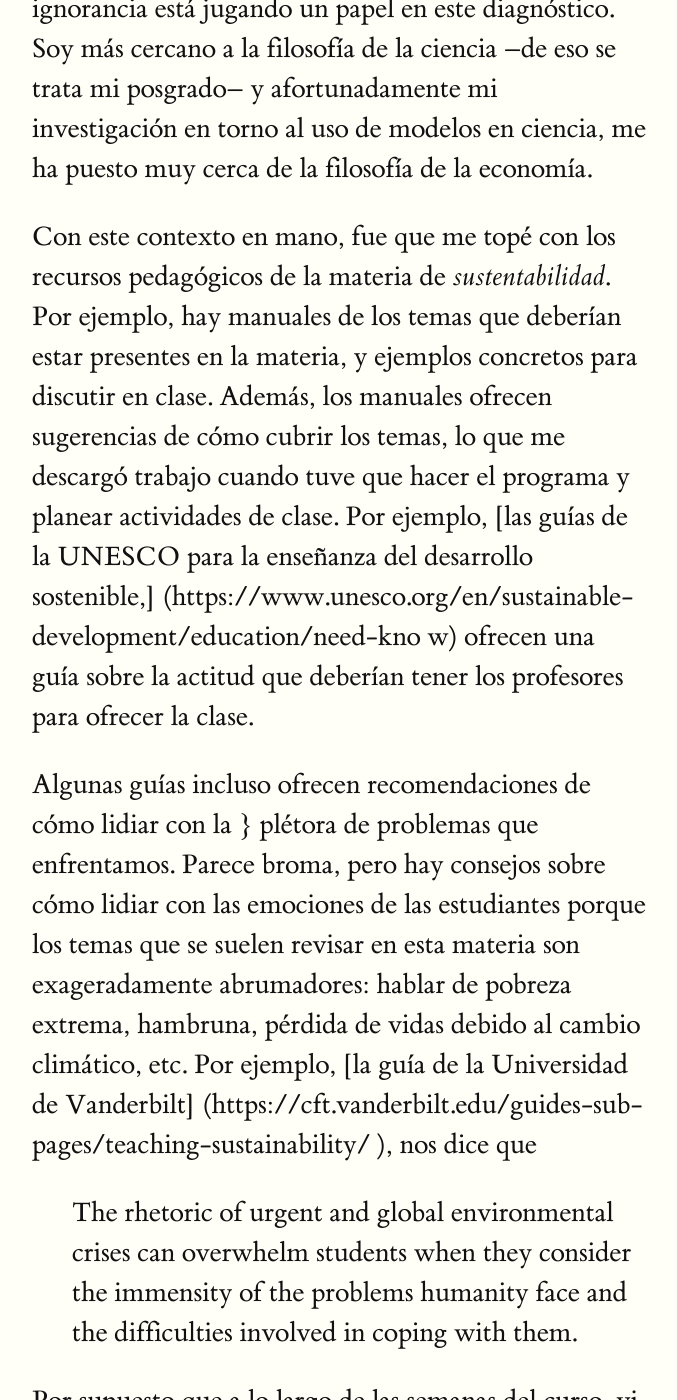
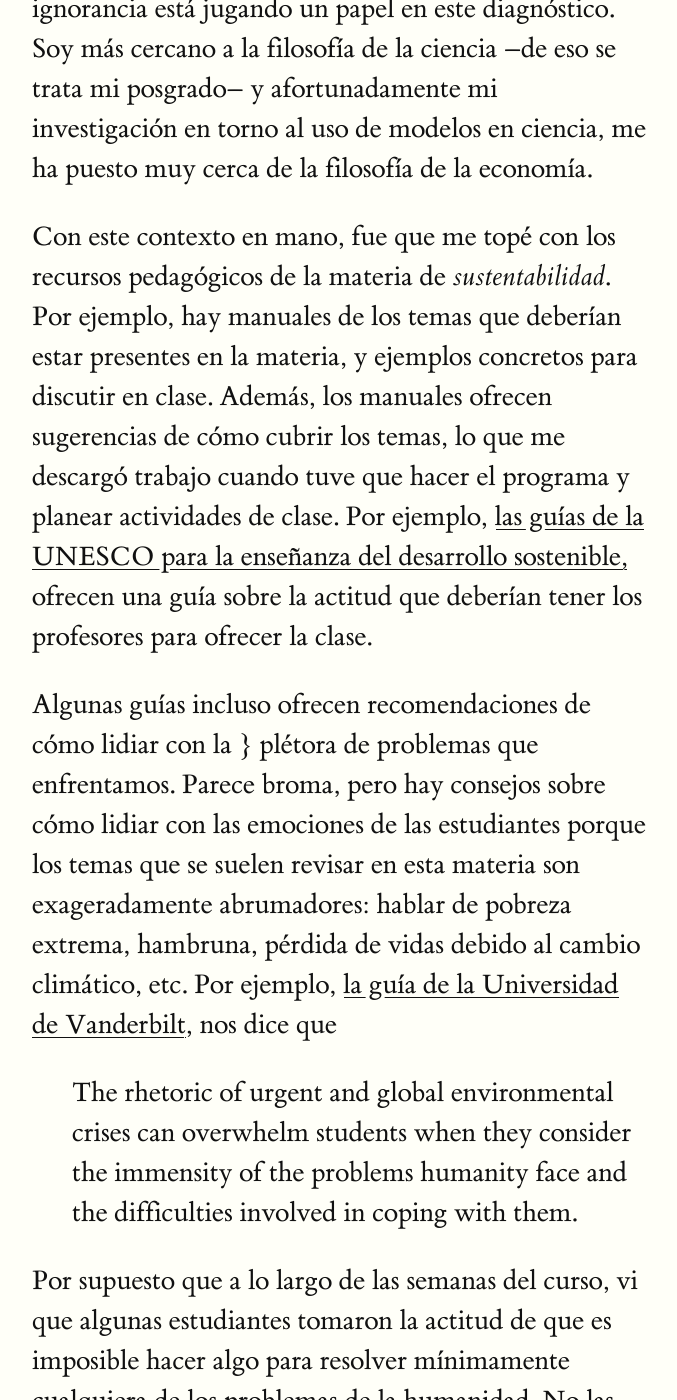
Before and after one commit to Oiuhukt/failosophy, a Jekyll site: the page built from _posts/2025-03-17-logro.md, in a window 1280 px wide and 1400 px high, scrolled down 2929 px. Shown: the whole window, without its empty margins (128-805 px from the left). Built offline with Jekyll 4.4.1, drawn with Linux system fonts in a browser that asks for light colours; some of the changed lines change nothing that is shown; some of the changed text lies outside the part shown.

Commit message:
Nuevo post

```diff
--- a/_posts/2025-03-17-logro.md
+++ b/_posts/2025-03-17-logro.md
@@ -69,9 +69,7 @@ ejemplos concretos para discutir en clase. Además, los manuales
 ofrecen sugerencias de cómo cubrir los temas, lo que me descargó
 trabajo cuando tuve que hacer el programa y planear actividades de
 clase. Por ejemplo, [las guías de la UNESCO para la enseñanza del
-desarrollo sostenible,]
-(https://www.unesco.org/en/sustainable-development/education/need-kno
-w) ofrecen una guía sobre la actitud que deberían tener los
+desarrollo sostenible,](https://www.unesco.org/en/sustainable-development/education/need-know) ofrecen una guía sobre la actitud que deberían tener los
 profesores para ofrecer la clase.
 
 Algunas guías incluso ofrecen recomendaciones de cómo lidiar con la }
@@ -80,9 +78,7 @@ consejos sobre cómo lidiar con las emociones de las estudiantes
 porque los temas que se suelen revisar en esta materia son
 exageradamente abrumadores: hablar de pobreza extrema, hambruna,
 pérdida de vidas debido al cambio climático, etc. Por ejemplo, [la
-guía de la Universidad de Vanderbilt]
-(https://cft.vanderbilt.edu/guides-sub-pages/teaching-sustainability/
-), nos dice que
+guía de la Universidad de Vanderbilt](https://cft.vanderbilt.edu/guides-sub-pages/teaching-sustainability/), nos dice que
 
   > The rhetoric of urgent and global environmental crises can
   > overwhelm students when they consider the immensity of the
@@ -191,9 +187,7 @@ puramente ambientales, y transitar a los temas de desigualdad social.
 
 Fue en esta parte del curso en la que usé de pretexto los temas de
 la clase para leer algunos libros y artículos que tenía casi al
-final de mi lista de espera. Revisé la [guía de Willie Lynch]
-(https://www.gatheringofchrist.org/wp-content/uploads/2013/10/WillieL
-ynchLetter.pdf) --una de las cosas más asquerosas que he leído en mi
+final de mi lista de espera. Revisé la [guía de Willie Lynch](https://www.gatheringofchrist.org/wp-content/uploads/2013/10/WillieLynchLetter.pdf) --una de las cosas más asquerosas que he leído en mi
 vida. Me di el pretexto para leer la introducción y el primer
 capítulo de _What We Owe to Each Other_ (2000) de Scanlon.
 Tuve la oportunidad de leer completo el libro _Lo que nos debemos
```
